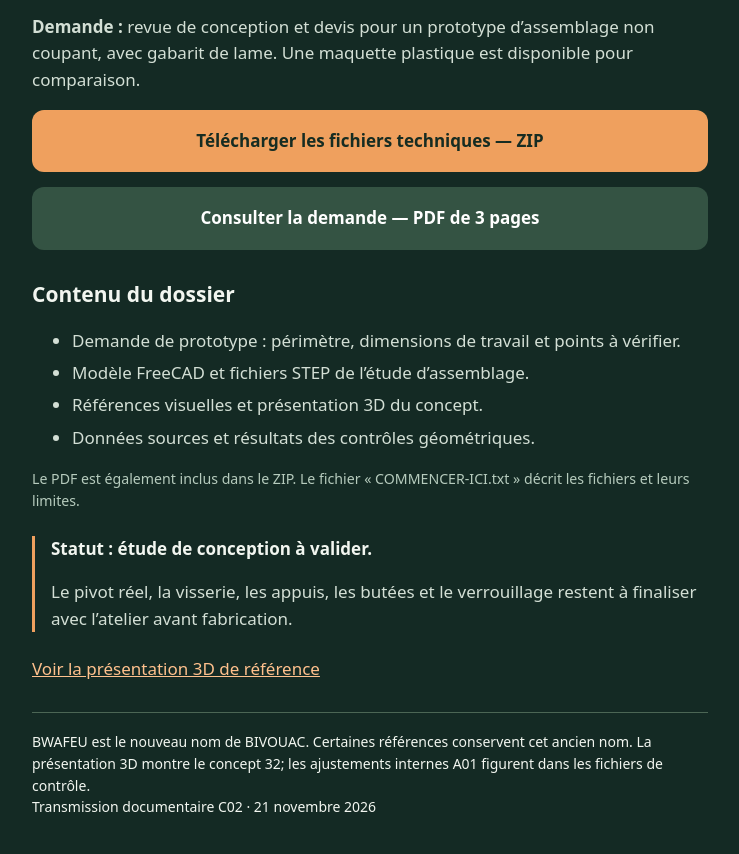
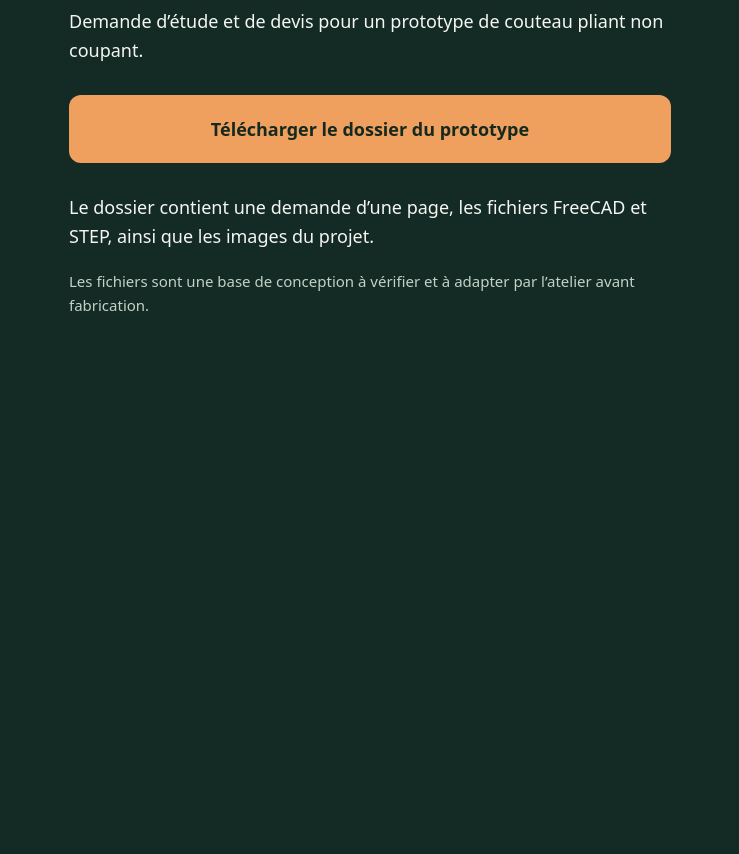
Before and after one commit to virtualvisionlabs/bivouac-pat, a plain HTML site: page bwafeu-coutelier/index.html in a window 1280 px wide. Shown: the part 132-986 px from the top of the page, without its empty margins (270-1009 px from the left). After the commit the page ends 800 px from the top, so only its background shows below. Drawn offline with Linux system fonts and the light colour scheme.

Commit message:
Deliver minimal maker package without sender instructions or correspondence

```diff
--- a/bwafeu-coutelier/index.html
+++ b/bwafeu-coutelier/index.html
@@ -1,13 +1 @@
-<!doctype html>
-<html lang="fr"><head><meta charset="utf-8"><meta name="viewport" content="width=device-width,initial-scale=1"><title>BWAFEU — Dossier technique</title>
-<style>*{box-sizing:border-box}body{margin:0;background:#142a24;color:#f2f6f0;font:17px/1.55 system-ui,sans-serif}main{max-width:720px;margin:auto;padding:36px 22px}h1{font-size:32px;letter-spacing:.13em;margin:0}h2{font-size:21px;margin-top:28px}p,li{color:#d3dfd5}a{color:#ffc18d}.button{display:block;border-radius:12px;background:#efa05e;color:#162c22;font-weight:700;padding:18px;margin:15px 0;text-align:center;text-decoration:none}.secondary{background:#345343;color:white}.note{border-left:3px solid #efa05e;padding-left:16px;margin:24px 0}small{display:block;color:#b6cbbd}footer{border-top:1px solid #4c6655;margin-top:30px;padding-top:18px;font-size:14px}li{margin:6px 0}</style></head>
-<body><main><h1>BWAFEU</h1><p>Dossier technique · Couteau pliant de plein air</p>
-<p><strong>Demande :</strong> revue de conception et devis pour un prototype d’assemblage non coupant, avec gabarit de lame. Une maquette plastique est disponible pour comparaison.</p>
-<a class="button" href="BWAFEU-Dossier-technique.zip" download>Télécharger les fichiers techniques — ZIP</a>
-<a class="button secondary" href="BWAFEU-Demande-prototype.pdf">Consulter la demande — PDF de 3 pages</a>
-<h2>Contenu du dossier</h2><ul><li>Demande de prototype : périmètre, dimensions de travail et points à vérifier.</li><li>Modèle FreeCAD et fichiers STEP de l’étude d’assemblage.</li><li>Références visuelles et présentation 3D du concept.</li><li>Données sources et résultats des contrôles géométriques.</li></ul>
-<small>Le PDF est également inclus dans le ZIP. Le fichier « COMMENCER-ICI.txt » décrit les fichiers et leurs limites.</small>
-<div class="note"><strong>Statut : étude de conception à valider.</strong><p>Le pivot réel, la visserie, les appuis, les butées et le verrouillage restent à finaliser avec l’atelier avant fabrication.</p></div>
-<p><a href="../complet-32.html">Voir la présentation 3D de référence</a></p>
-<footer>BWAFEU est le nouveau nom de BIVOUAC. Certaines références conservent cet ancien nom. La présentation 3D montre le concept 32; les ajustements internes A01 figurent dans les fichiers de contrôle.<br>Transmission documentaire C02 · 21 novembre 2026</footer>
-</main></body></html>
+<!doctype html><html lang="fr"><head><meta charset="utf-8"><meta name="viewport" content="width=device-width,initial-scale=1"><title>BWAFEU — Prototype</title><style>*{box-sizing:border-box}body{margin:0;background:#142a24;color:#f4f6f1;font:18px/1.6 system-ui,sans-serif}main{max-width:650px;margin:auto;padding:45px 24px}h1{letter-spacing:.12em;font-size:32px}a{display:block;background:#efa05e;color:#15291f;padding:20px;border-radius:12px;text-align:center;text-decoration:none;font-weight:bold;margin:30px 0}small{display:block;color:#c2d2c7;font-size:15px}</style></head><body><main><h1>BWAFEU</h1><p>Demande d’étude et de devis pour un prototype de couteau pliant non coupant.</p><a href="BWAFEU-Prototype.zip" download>Télécharger le dossier du prototype</a><p>Le dossier contient une demande d’une page, les fichiers FreeCAD et STEP, ainsi que les images du projet.</p><small>Les fichiers sont une base de conception à vérifier et à adapter par l’atelier avant fabrication.</small></main></body></html>
```
Also changed, not shown: bwafeu/index.html (added, +1 -0 lines), 6 other files.
